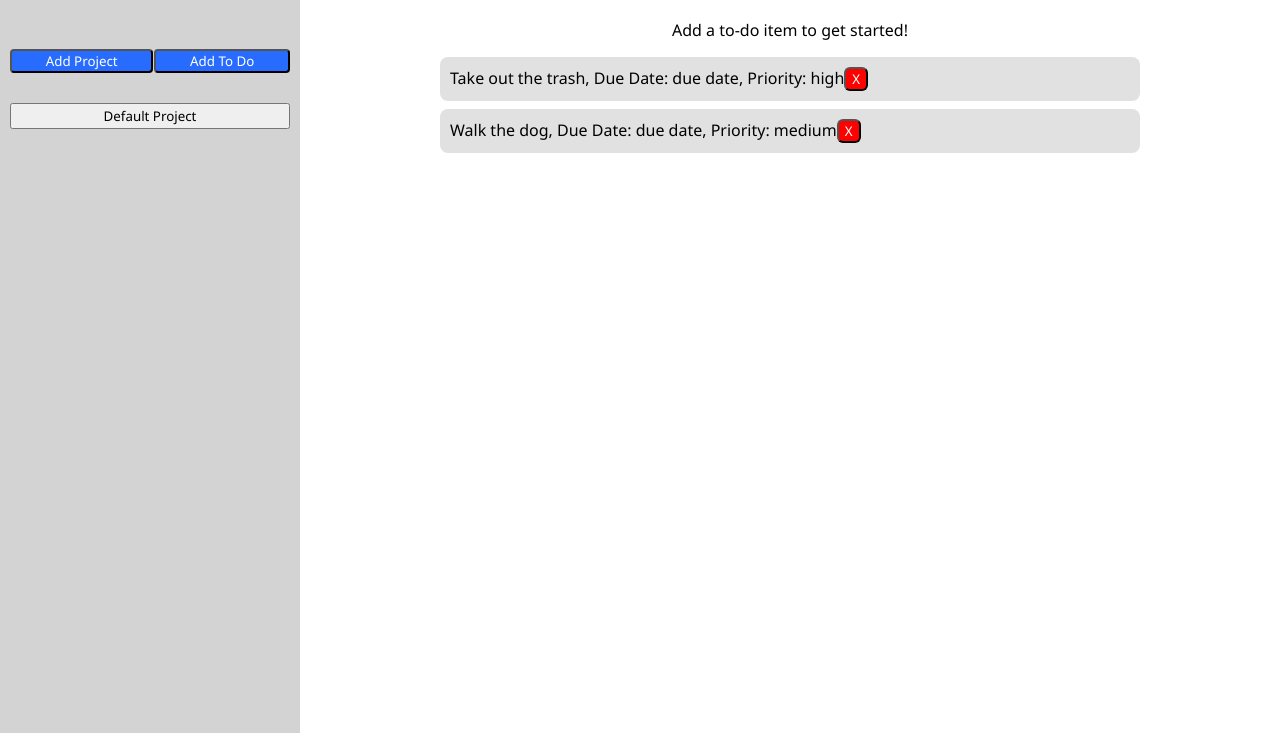
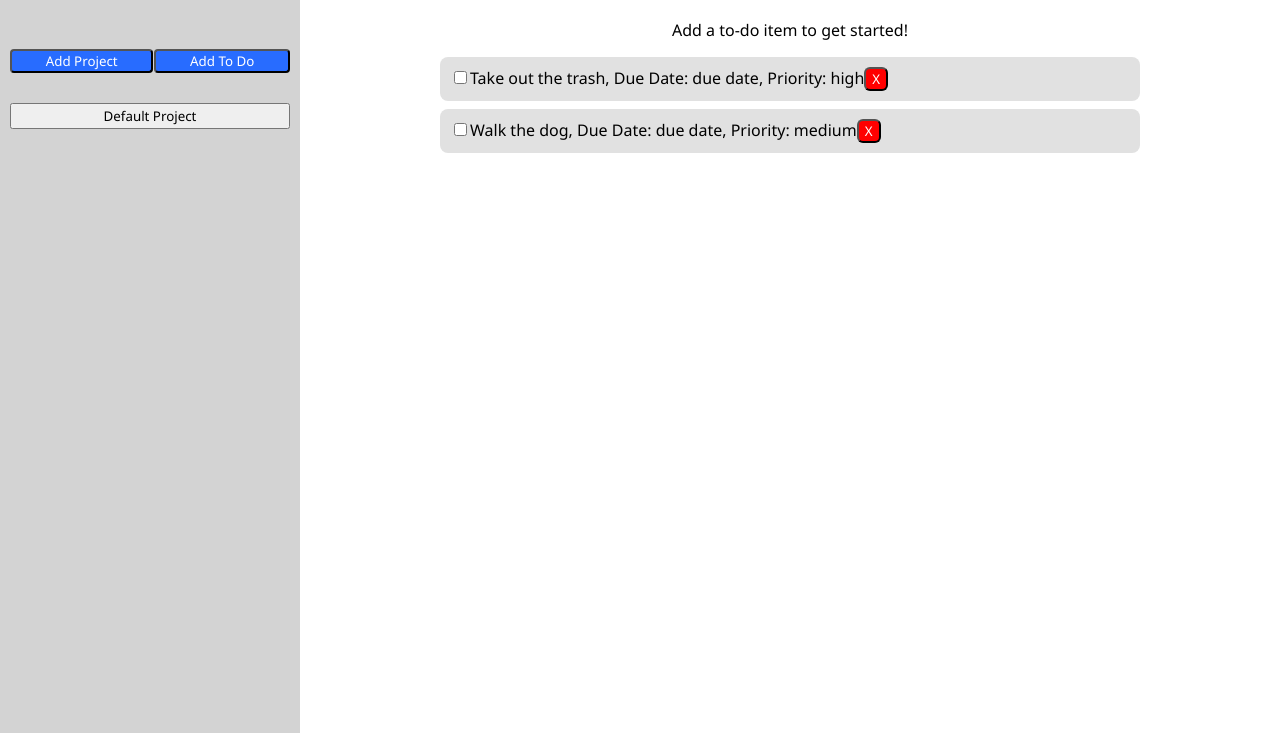
Before and after one commit to sticarto/ABetterTo-Do, a website built with webpack: page src/template.html in a window 1280 px wide. Shown: the part 67-800 px from the top of the page. Built offline with nearby package versions, Linux system fonts and the light colour scheme.

Commit message:
Add a checkbox that completes tasks

```diff
--- a/src/DOM.js
+++ b/src/DOM.js
@@ -17,7 +17,9 @@ const DOM = (function () {
 
         const item = document.createElement('div');
         item.classList.add("task");
-        item.textContent = task.info;
+
+        const taskInfo = document.createElement('span');
+        taskInfo.textContent = task.info;
 
         const hiddenInfo = document.createElement('div');
         hiddenInfo.classList.add("hide");
@@ -28,15 +30,23 @@ const DOM = (function () {
         removeButton.classList.add("remove-todo-button");
         removeButton.textContent = "X";
 
+        const checkbox = document.createElement('input');
+        checkbox.setAttribute("type", "checkbox");
+        checkbox.addEventListener("change", () => {
+            item.classList.toggle('complete');
+        })
+
         removeButton.addEventListener('click', () => {
             currentProject.removeToDoList(task);
             displayProject(currentProject);
         })
 
-        item.addEventListener('click', () => {
+        taskInfo.addEventListener('click', () => {
             hiddenInfo.classList.toggle("hide");
         })
 
+        item.appendChild(checkbox);
+        item.appendChild(taskInfo);
         item.appendChild(removeButton);
         item.appendChild(hiddenInfo);
         mainpage.appendChild(item);
--- a/src/index.js
+++ b/src/index.js
@@ -16,7 +16,7 @@ const defaultProject = new Project('Default Project', 'Add a to-do item to get s
 
 defaultProject.addToDoList(defaultToDoItem);
 defaultProject.addToDoList(secondToDoItem);
-console.log(defaultProject.lists)
+// console.log(defaultProject.lists)
 
 DOM.displayProject(defaultProject);
 DOM.addProjectToSidebar(defaultProject);
--- a/src/styles.css
+++ b/src/styles.css
@@ -76,3 +76,8 @@ textarea {
 .hide {
     display: none;
 }
+
+.complete {
+    text-decoration: line-through;
+    color: grey;
+}
```
